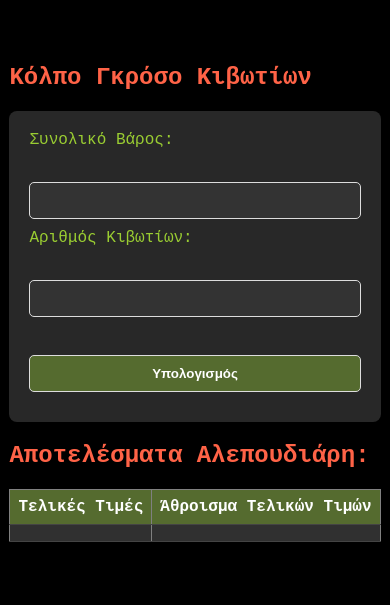
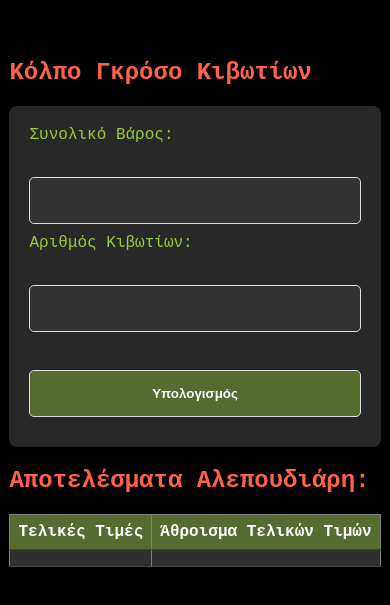
Before and after one commit to NikosDiakonis/grosso, a plain HTML site: page index.html in a window 390 px wide. Shown: the part 119-724 px from the top of the page. Drawn offline with Linux system fonts and the light colour scheme.

Commit message:
made better responsiveness

```diff
--- a/style.css
+++ b/style.css
@@ -102,3 +102,21 @@ tr:nth-child(even) td {
     width: auto;
   }
 }
+
+form,
+table {
+  max-width: 600px;
+  /* ή οποιοδήποτε άλλο πλάτος προτιμάτε */
+  margin: 0 auto;
+  /* Κεντράρει το στοιχείο */
+}
+
+@media (max-width: 768px) {
+
+  input,
+  button {
+    width: 100%;
+    padding: 15px;
+    /* Μεγαλύτερο padding για καλύτερη χρήση σε αφής οθόνη */
+  }
+}
```
